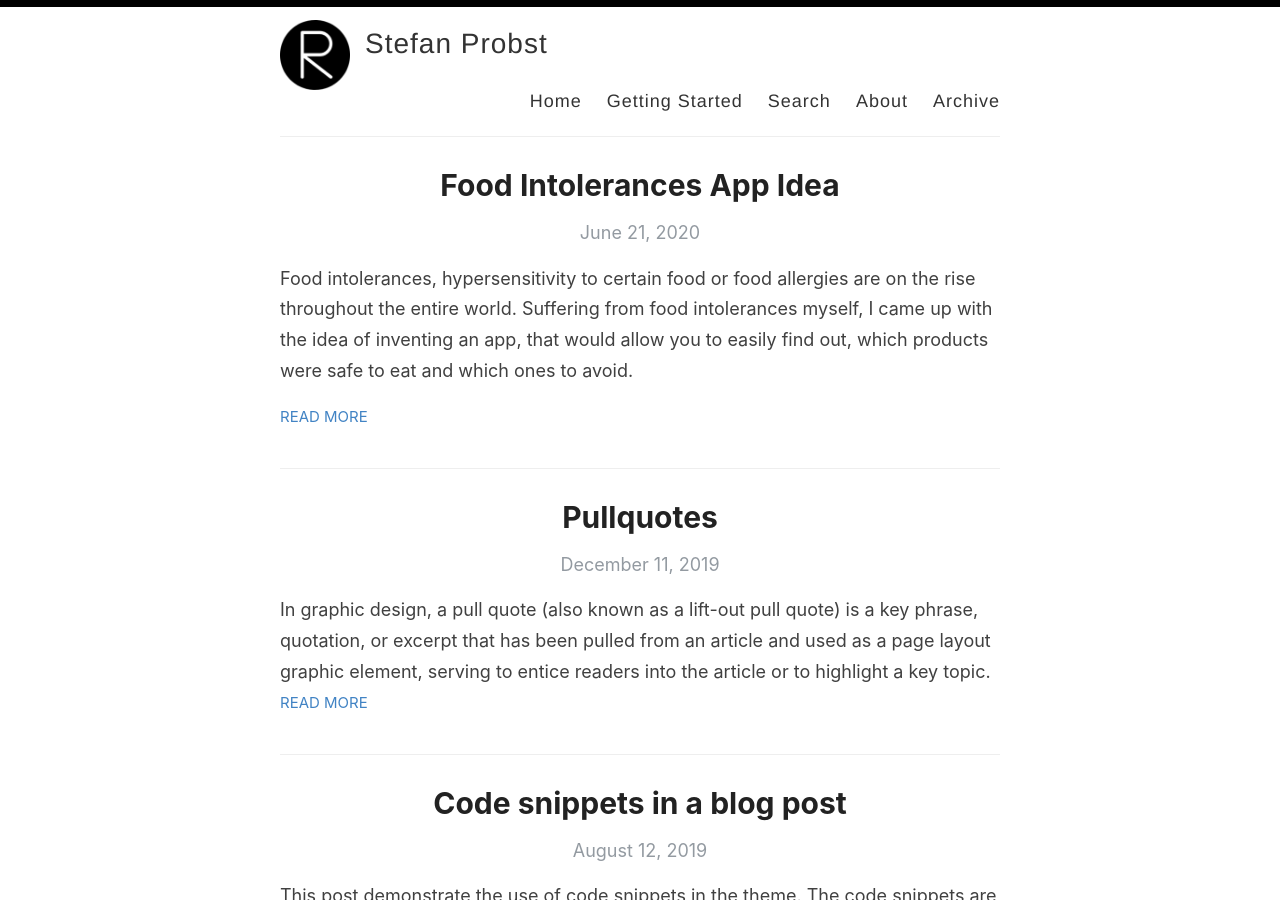
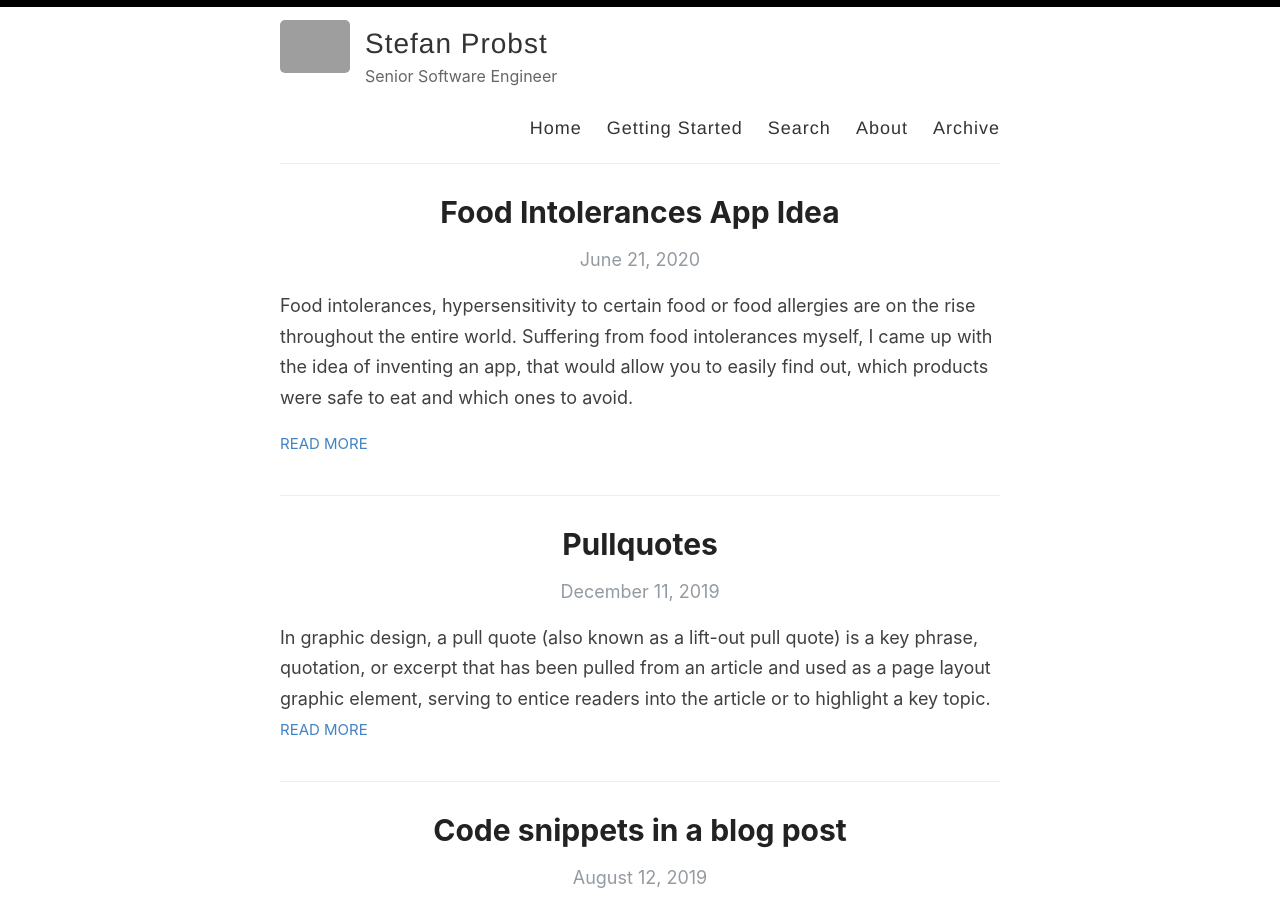
Before and after one commit to probststefan/code-blog, a Jekyll site: the page built from index.html, in a window 1280 px wide and 900 px high. Built offline with Jekyll 4.4.1, drawn with Linux system fonts in a browser that asks for light colours; the list of posts is cut into pages by our own code.

Commit message:
articles

```diff
--- a/_config.yml
+++ b/_config.yml
@@ -9,10 +9,10 @@ name: Stefan Probst
 author: Stefan Probst
 
 # Short bio or description (displayed in the header)
-# description: An elegant Jekyll theme
+description: Senior Software Engineer
 
 # URL of your avatar or profile pic (you could use your GitHub profile pic)
-avatar: /images/reverie.png
+avatar: https://avatars.githubusercontent.com/u/182016?v=4
 
 #
 # Flags below are optional
```
